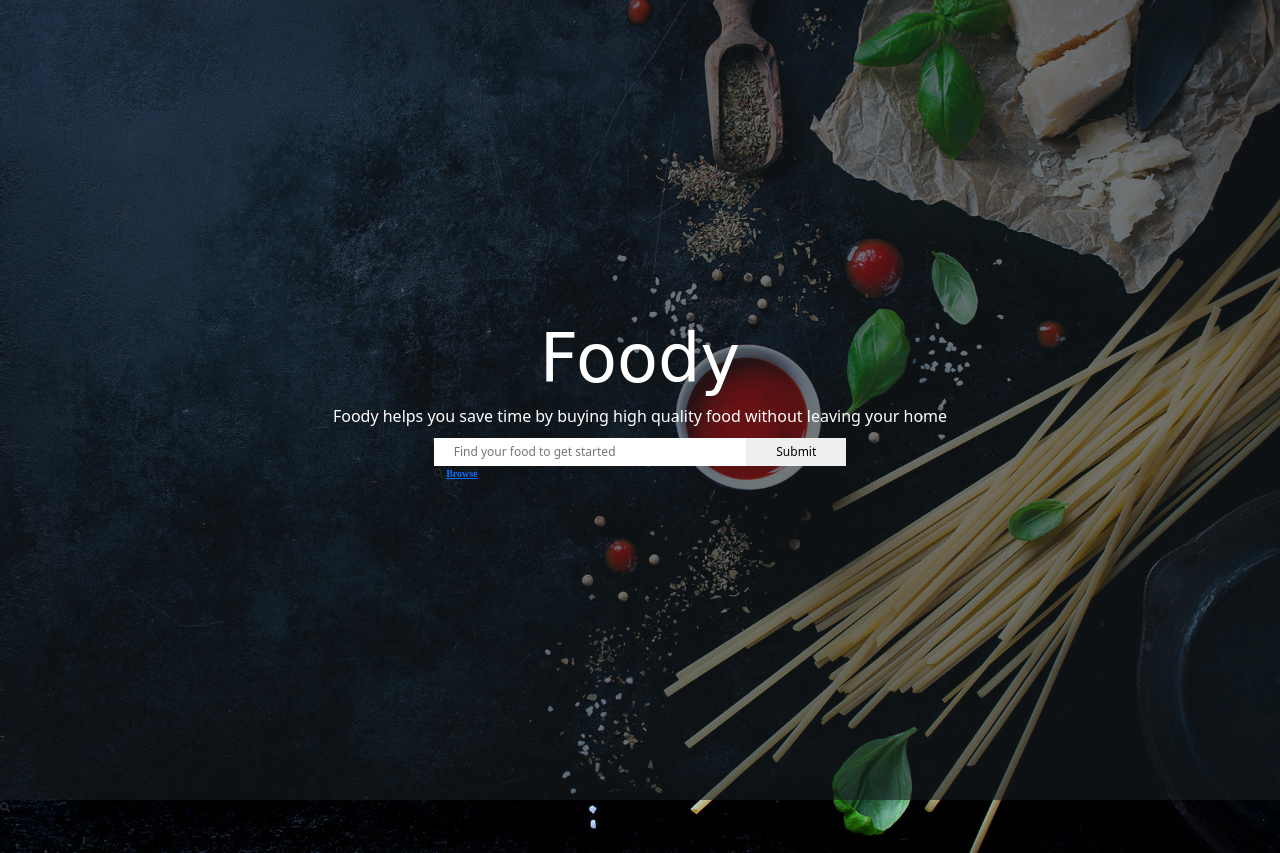
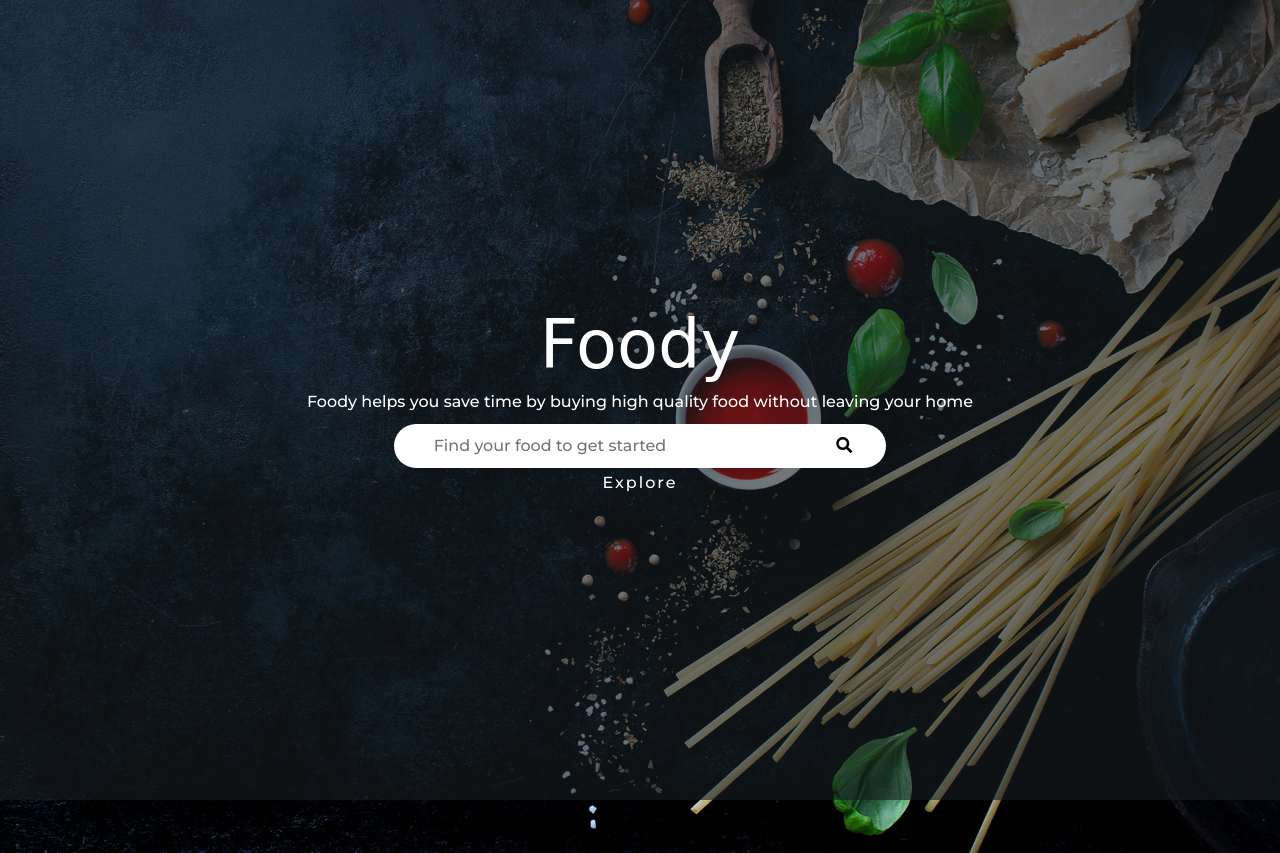
Before and after one commit to cadiente-jomel/food_delivery, a Django app: page / in a window 1280 px wide. Run offline with Django 3.2, Linux system fonts and the light colour scheme; some web fonts are replaced.

Commit message:
Fixed: search bar misalignment

```diff
--- a/food_delivery/core/static/core/css/style.css
+++ b/food_delivery/core/static/core/css/style.css
@@ -1,6 +1,7 @@
 :root {
   --overlay-color: rgba(22, 29, 32, 0.6);
   --neutral-color: #fff;
+  --neutral-color-darker: #d8e3e7;
 
   --padding-sm: .5rem 2rem;
 
@@ -9,6 +10,10 @@
 
   --primary-color: #e31c1b;
   --secondary-color: #bd4020;
+
+  --margin-sm: .3rem;
+
+  --letter-spacing-sm: .2rem;
 }
 *,
 *::before,
@@ -20,11 +25,11 @@
 
 html {
   font-size: 62.5%;
-  font-family: 'Montserrat', sans-serif;
 }
 
 body {
   background-color: #000;
+  font-family: 'Montserrat', sans-serif;
   height: 100vh;
 }
 
@@ -75,23 +80,31 @@ home page search & headers
   justify-content: center;
 }
 
-.search form {
-  position: relative;
+
+.search__custom {
+  background-color: var(--neutral-color);
+  border-radius: 50px;
+  margin-bottom: var(--margin-sm);
+  padding: var(--padding-sm);
 }
 
 .search__text {
   width: 40rem;
 }
 
+.search__text:focus {
+  outline: none;
+}
+
 .search__btn {
-  width: 10rem;
-  position: absolute;
-  right: 0;
+  width: 5rem;
+  background: none;
+  text-align: right;
 }
 
 .search__text, .search__btn {
   padding: var(--padding-sm);
-  font-size: var(--font-size-sm);
+  font-size: var(--font-size);
   border: none;
 }
 
@@ -107,7 +120,17 @@ home page search & headers
 
 .headers__sub {
   font-size: 1.6rem;
+}
 
+.explore {
+  color: var(--neutral-color);
+  font-size: var(--font-size);
+  letter-spacing: var(--letter-spacing-sm);
+  text-decoration: none;
+}
+
+.explore:hover{
+  color: var(--neutral-color-darker);
 }
 
 /*-----------------------
--- a/food_delivery/core/templates/core/index.html
+++ b/food_delivery/core/templates/core/index.html
@@ -32,11 +32,12 @@
             <form action="" method="get">
                 <div class="search__custom">
                   <input id="search" class="search__text" type="text" name="search" placeholder="Find your food to get started">
-                  <input class="search__btn" type="submit"><i class="fas fa-search"></input>
+                  {% comment %}<input class="search__btn " type="submit"><i class="fas fa-search"></input>{% endcomment %}
+                  <button class="search__btn"><i class="fas fa-search"></i></button>
                 </div>
             </form>
 
-            <a class="browse" href="{% url 'browsing-page' %}">Browse</a>
+            <a class="explore" href="{% url 'browsing-page' %}">Explore</a>
           </div>
       </div>
     </div>
```
